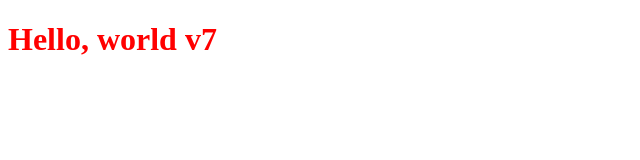
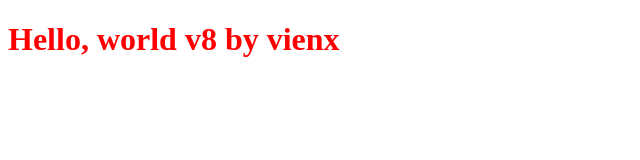
Before and after one commit to vienxay/learn-git-github, a plain HTML site: page header.html in a window 1280 px wide. Shown: the whole page, without its empty margins (0-640 px from the left). Drawn offline with Linux system fonts and the light colour scheme.

Commit message:
v8 by vienx

```diff
--- a/header.html
+++ b/header.html
@@ -7,6 +7,6 @@
     <link rel="stylesheet" href="style.css">
 </head>
 <body>
-    <h1 class="title">Hello, world v7</h1>
+    <h1 class="title">Hello, world v8 by vienx</h1>
 </body>
 </html>
```
